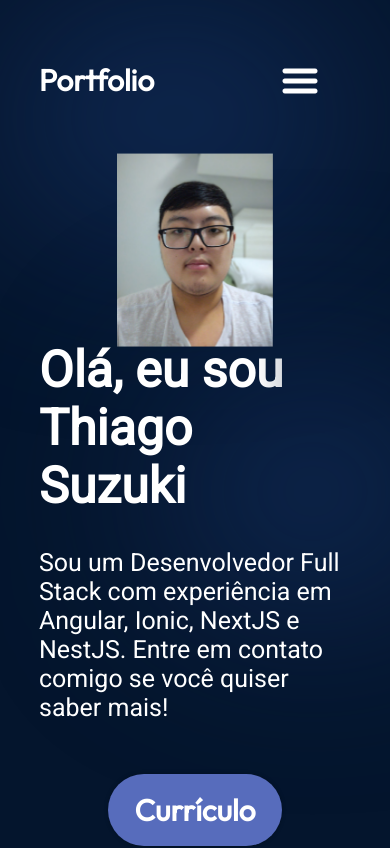
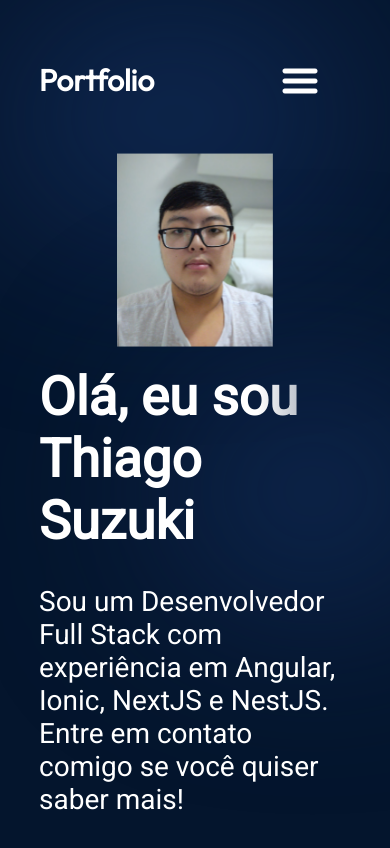
Before and after one commit to thiago-suzuki/my-portfolio, a React (Vite) app: page / in a window 390 px wide. Shown: the top 848 px of the page. Built offline with nearby package versions, Linux system fonts and the light colour scheme.

Commit message:
fix size of letter and space of lmg for mobile

```diff
--- a/src/components/Hero/Hero.module.css
+++ b/src/components/Hero/Hero.module.css
@@ -26,7 +26,7 @@
 }
 
 .title {
-  font-size: 50px;
+  font-size: 53px;
   font-weight: 900;
   margin-bottom: 33px;
   font-family: var(--font-roboto);
@@ -40,7 +40,7 @@
 }
 
 .description {
-  font-size: 25px;
+  font-size: 28px;
   font-family: var(--font-roboto);
   margin-bottom: 52px;
 }
@@ -114,4 +114,8 @@
   .content {
     align-items: center;
   }
+
+  .heroImg {
+    margin-bottom: 25px;
+  }
 }
```
